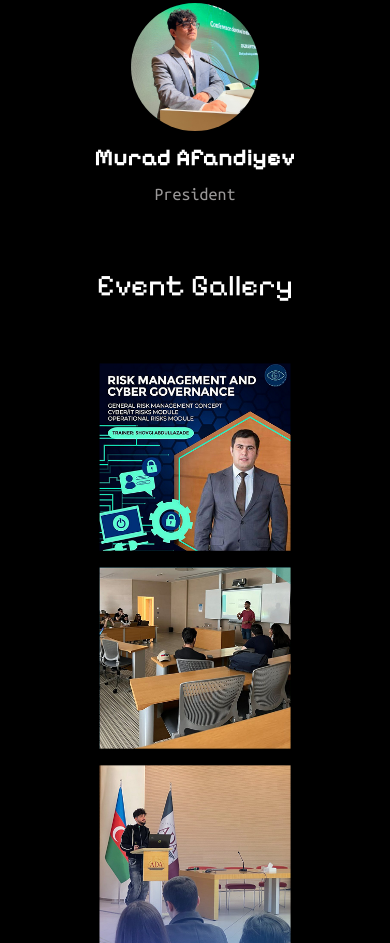
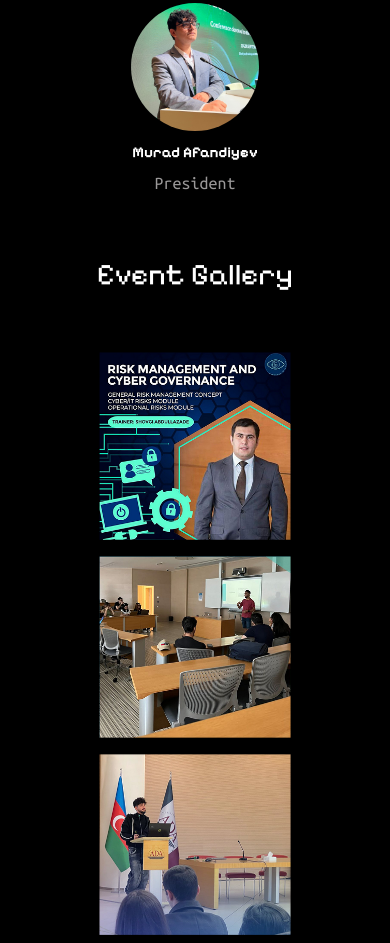
Before and after one commit to mureekk/adacyberclub, a plain HTML site: page index.html in a window 390 px wide. Shown: the part 1365-2308 px from the top of the page. Drawn offline with Linux system fonts and the light colour scheme.

Commit message:
Update style.css

```diff
--- a/assets/style.css
+++ b/assets/style.css
@@ -203,6 +203,7 @@ main .meet .team ul li h1 {
 main .meet .team ul li h2 {
     font-family: "Pixelify Sans", serif;
     color: white;
+    font-size: 25px;
 }
 
 main .meet .team ul li p {
@@ -447,6 +448,10 @@ footer .bt h1 {
         font-size: 25px;
     }
 
+    main .meet .team ul li h2 {
+        font-size: 20px;
+    }
+
     main .meet .team ul li p {
         font-size: 20px;
     }
@@ -515,6 +520,10 @@ footer .bt h1 {
         font-size: 20px;
     }
 
+    main .meet .team ul li h2 {
+        font-size: 15px;
+    }
+
     main .meet .team ul li .team-img {
         width: 8em;
         height: 8em;
```
